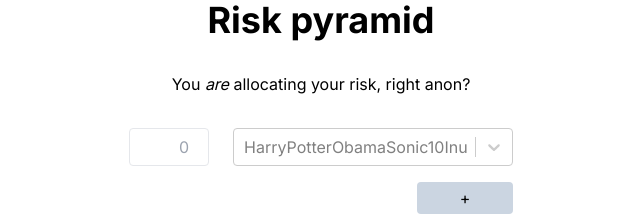
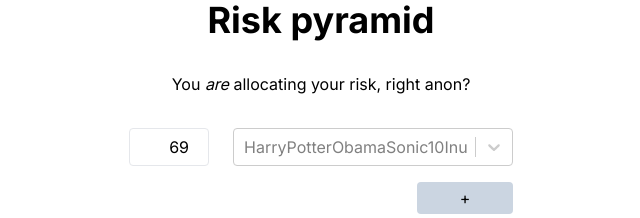
Before and after one commit to jebzley/bagcheck, a Next.js app: page / in a window 1280 px wide. Shown: the top 218 px of the page, without its empty margins (319-959 px from the left). Built offline with nearby package versions, Linux system fonts and the light colour scheme.

Commit message:
move existing state to context

```diff
--- a/src/app/layout.tsx
+++ b/src/app/layout.tsx
@@ -1,6 +1,7 @@
 import type { Metadata } from "next";
 import { Inter } from "next/font/google";
 import "./globals.css";
+import { CoinContextProvider } from "@/components/CoinContext";
 
 const inter = Inter({ subsets: ["latin"] });
 
@@ -17,7 +18,9 @@
   return (
     <html lang="en">
       <body className={inter.className}>
-        <main className="h-screen">{children}</main>
+        <CoinContextProvider>
+          <main className="h-screen">{children}</main>
+        </CoinContextProvider>
       </body>
     </html>
   );
--- a/src/components/AllocationForm.tsx
+++ b/src/components/AllocationForm.tsx
@@ -1,40 +1,35 @@
 "use client";
-import { useState } from "react";
+import { useContext } from "react";
 import { CSSTransition, TransitionGroup } from "react-transition-group";
 import { FormItem } from "./FormItem";
+import { Action, CoinContext } from "./CoinContext";
 
 export default function AllocationForm() {
-  const INITIAL_STATE = [{ id: "initial", name: "", amount: null }];
-  const [items, setItems] =
-    useState<{ id: string; name: string; amount: string | null }[]>(
-      INITIAL_STATE
-    );
-
-  function handleDelete(index: number) {
-    const newItems = [...items];
-    newItems.splice(index, 1);
-    setItems(() => newItems);
-  }
-
-  function handleUpdateAmount(index: number, value: string | null) {
-    const numValue = !!Number(value) ? value : null;
-    const newItems = [...items];
-    newItems[index].amount = numValue;
-    setItems(newItems);
-  }
+  const { state, dispatch } = useContext(CoinContext);
 
   return (
     <form className="w-96 h-full">
       <TransitionGroup>
-        {items.map((item, index) => {
+        {state.map((item, index) => {
           return (
             <CSSTransition key={item.id} classNames="form-item" timeout={200}>
               <FormItem
                 key={item.id}
-                amount={items[index].amount}
-                onDelete={() => handleDelete(index)}
-                shouldEnableDelete={items.length > 1}
-                onUpdateAmount={(value) => handleUpdateAmount(index, value)}
+                amount={state[index].amount}
+                onDelete={() =>
+                  dispatch({
+                    type: Action.RemoveCoin,
+                    payload: { index },
+                  })
+                }
+                onUpdateCoin={() => console.log("changed a coin")}
+                shouldEnableDelete={state.length > 1}
+                onUpdateAmount={(value) =>
+                  dispatch({
+                    type: Action.ChangeAmount,
+                    payload: { amount: value, index },
+                  })
+                }
               />
             </CSSTransition>
           );
@@ -44,12 +39,7 @@
         <button
           type="button"
           className="bg-slate-300 rounded p-1 w-24 absolute right-0"
-          onClick={(e) => {
-            setItems([
-              ...items,
-              { id: `formitem${Math.random() * 100}`, name: "", amount: null },
-            ]);
-          }}
+          onClick={() => dispatch({ type: Action.AddCoin })}
         >
           +
         </button>
--- /dev/null
+++ b/src/components/CoinContext.tsx
@@ -0,0 +1,91 @@
+"use client";
+import { Dispatch, ReactNode, createContext, useReducer } from "react";
+
+interface Coin {
+  id: string;
+  name: string;
+  amount: string | null;
+}
+
+export enum Action {
+  AddCoin = "ADD_COIN",
+  RemoveCoin = "REMOVE_COIN",
+  ChangeCoin = "CHANGE_COIN",
+  ChangeAmount = "CHANGE_AMOUNT",
+}
+
+interface ChangeAmountAction {
+  type: Action.ChangeAmount;
+  payload: { amount: string | null; index: number };
+}
+
+interface AddCoinAction {
+  type: Action.AddCoin;
+}
+
+interface RemoveCoinAction {
+  type: Action.RemoveCoin;
+  payload: {
+    index: number;
+  };
+}
+
+type TAction = AddCoinAction | ChangeAmountAction | RemoveCoinAction;
+
+const INITIAL_STATE: Coin[] = [{ id: "init", name: "Buttcoin", amount: "69" }];
+
+export const CoinContext = createContext<{
+  state: Coin[];
+  dispatch: Dispatch<TAction>;
+}>({
+  state: INITIAL_STATE,
+  dispatch: () => null,
+});
+
+function handleAddCoin(state: Coin[]) {
+  return [
+    ...state,
+    { id: `formitem${Math.random() * 100}`, name: "", amount: null },
+  ];
+}
+
+function handleUpdateAmount(
+  state: Coin[],
+  value: string | null,
+  index: number
+) {
+  const checkedValue = !!Number(value) ? value : null;
+  const updatedState = [...state];
+  updatedState[index].amount = checkedValue;
+  return updatedState;
+}
+
+function handleRemoveCoin(state: Coin[], index: number) {
+  const updatedState = [...state];
+  updatedState.splice(index, 1);
+  return updatedState;
+}
+
+function reducer(state: Coin[], action: TAction) {
+  switch (action.type) {
+    case Action.AddCoin:
+      return handleAddCoin(state);
+    case Action.ChangeAmount:
+      return handleUpdateAmount(
+        state,
+        action.payload.amount,
+        action.payload.index
+      );
+    case Action.RemoveCoin:
+      return handleRemoveCoin(state, action.payload.index);
+  }
+}
+
+export function CoinContextProvider({ children }: { children: ReactNode }) {
+  const [state, dispatch] = useReducer(reducer, INITIAL_STATE);
+  return (
+    <CoinContext.Provider value={{ state, dispatch }}>
+      {children}
+    </CoinContext.Provider>
+  );
+}
--- a/src/components/FormItem.tsx
+++ b/src/components/FormItem.tsx
@@ -1,11 +1,11 @@
 import { SearchCoinResponse } from "@/app/api/search/route";
 import { URL } from "@/constants/url";
-import { useEffect } from "react";
 import AsyncSelect from "react-select/async";
 
 interface FormItemProps {
   amount: string | null;
   onDelete: () => void;
+  onUpdateCoin: () => void;
   onUpdateAmount: (amount: string | null) => void;
   shouldEnableDelete: boolean;
 }
@@ -27,10 +27,10 @@
 export function FormItem({
   amount,
   onDelete,
+  onUpdateCoin,
   onUpdateAmount,
   shouldEnableDelete,
 }: FormItemProps) {
-  useEffect(() => {}, []);
   return (
     <div className="relative flex gap-6 mb-4">
       <input
@@ -46,6 +46,7 @@
         className="w-full"
         loadOptions={handleSearch}
         placeholder="HarryPotterObamaSonic10Inu"
+        onMenuClose={onUpdateCoin}
       />
       {shouldEnableDelete && (
         <button
```
